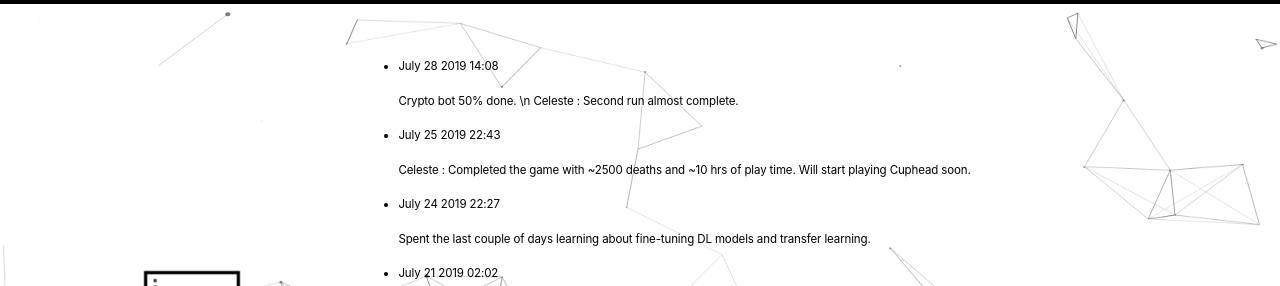
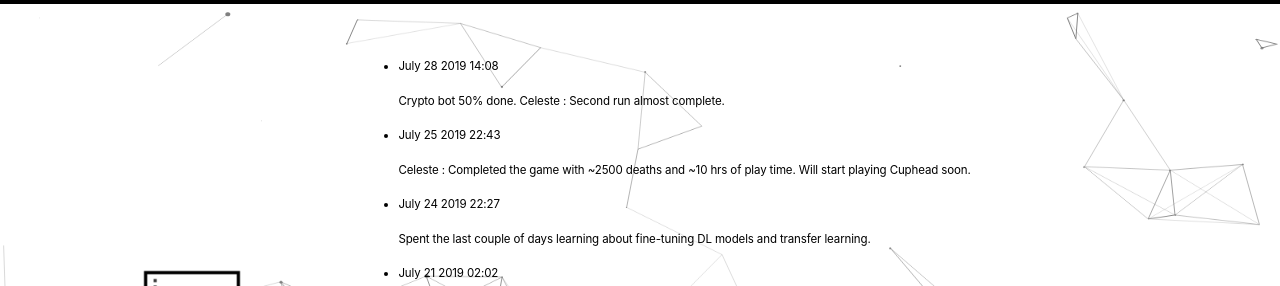
Before and after one commit to vedantsingh1404/website-v2.0, a Jekyll site: the page built from index.html, in a window 1280 px wide and 900 px high, scrolled down 982 px. Shown: the part 179-465 px from the top of the window. Built offline with Jekyll 4.4.1, drawn with Linux system fonts in a browser that asks for light colours.

```diff
--- a/_data/notes.yml
+++ b/_data/notes.yml
@@ -1,6 +1,6 @@
 - date: July 28 2019 14:08
   content : |
-    Crypto bot 50% done. \n
+    Crypto bot 50% done.
     Celeste : Second run almost complete.
 
 - date: July 25 2019 22:43
```
